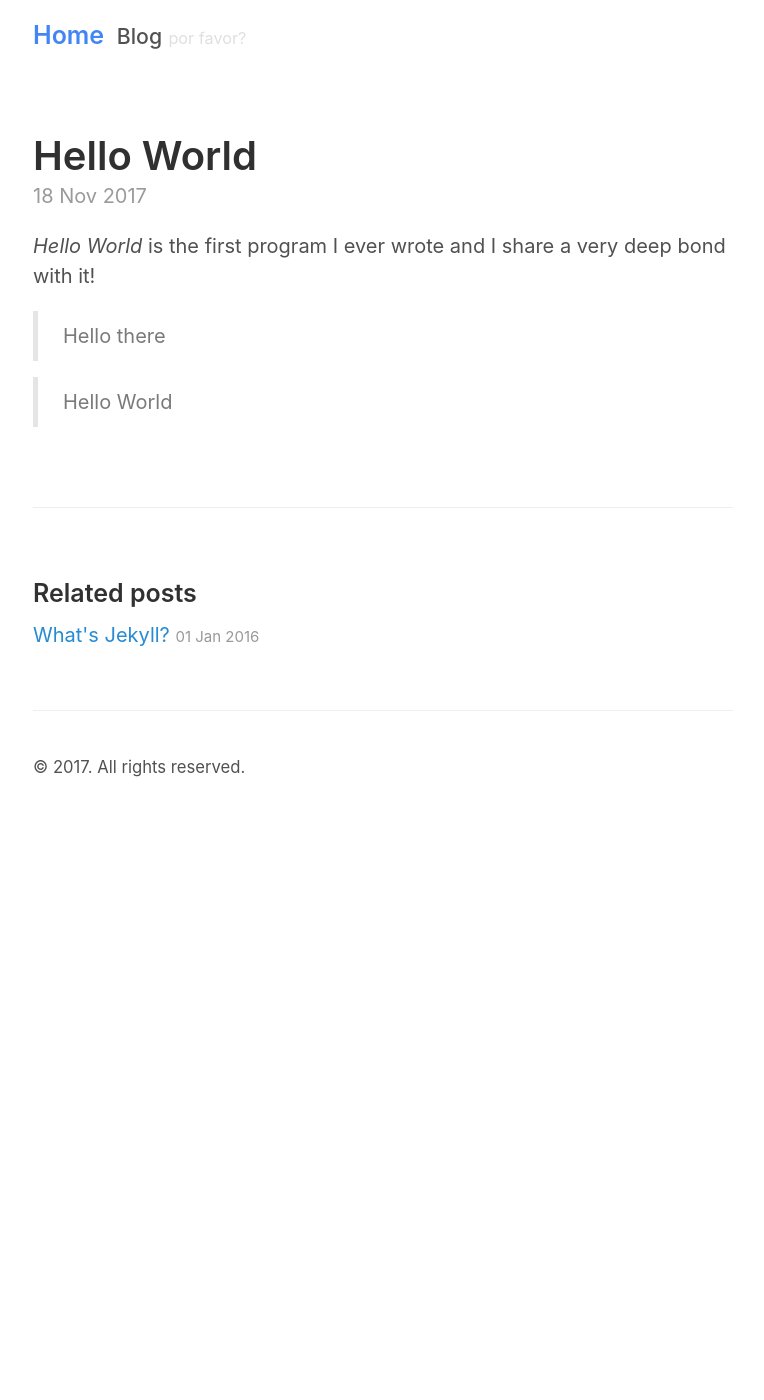
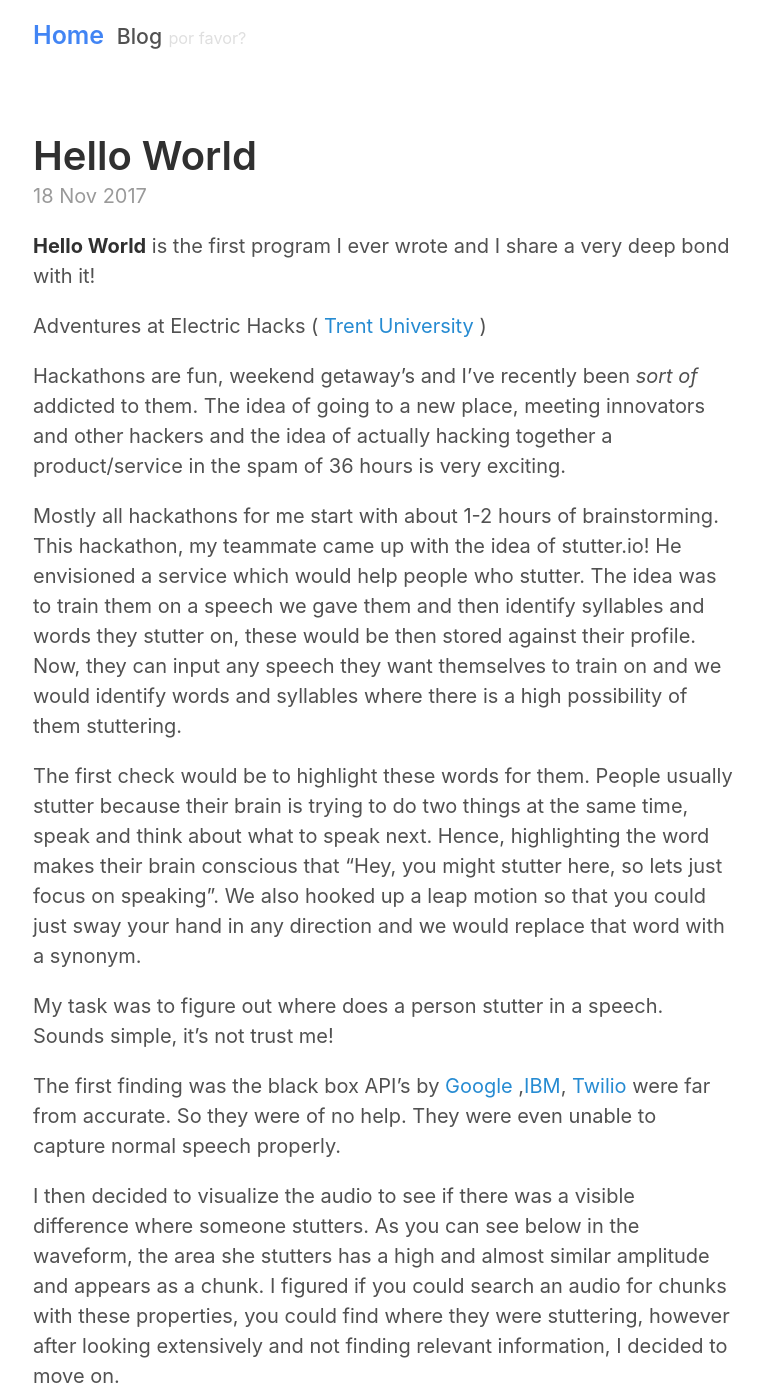
Before and after one commit to gotibhai/mygithubpage, a Jekyll site: the page built from _posts/2017-11-18-test.md, in a window 1280 px wide and 1400 px high. Shown: the whole window, without its empty margins (257-1021 px from the left). Built offline with Jekyll 4.4.1, drawn with Linux system fonts in a browser that asks for light colours; some of the changed text lies outside the part shown.

Commit message:
adding blog

```diff
--- a/_posts/2017-11-18-test.md
+++ b/_posts/2017-11-18-test.md
@@ -4,8 +4,33 @@ title: Hello World
 date: 2017-11-18
 ---
 
-*Hello World* is the first program I ever wrote and I share a very deep bond with it!
+**Hello World** is the first program I ever wrote and I share a very deep bond with it!
 
-> Hello there
+Adventures at Electric Hacks ( [Trent University](Wikipedia trent link) )
 
-> Hello World
+Hackathons are fun, weekend getaway's and I've recently been *sort of* addicted to them. The idea of going to a new place, meeting innovators and other hackers and the idea of actually hacking together a product/service in the spam of 36 hours is very exciting.
+
+Mostly all hackathons for me start with about 1-2 hours of brainstorming. This hackathon, my teammate came up with the idea of stutter.io!
+He envisioned a service which would help people who stutter. The idea was to train them on a speech we gave them and then identify syllables and words they stutter on, these would be then stored against their profile. Now, they can input any speech they want themselves to train on and we would identify words and syllables where there is a high possibility of them stuttering.
+
+The first check would be to highlight these words for them. People usually stutter because their brain is trying to do two things at the same time, speak and think about what to speak next. Hence, highlighting the word makes their brain conscious that "Hey, you might stutter here, so lets just focus on speaking". We also hooked up a leap motion so that you could just sway your hand in any direction and we would replace that word with a synonym.
+
+My task was to figure out where does a person stutter in a speech. Sounds simple, it's not trust me!
+
+The first finding was the black box API's by [Google](Google speech to Text) ,[IBM](IBM Watson Speech to Text), [Twilio](TWilio's speech to text) were far from accurate. So they were of no help. They were even unable to capture normal speech properly.
+
+I then decided to visualize the audio to see if there was a visible difference where someone stutters. As you can see below in the waveform, the area she stutters has a high and almost similar amplitude and appears as a chunk. I figured if you could search an audio for chunks with these properties, you could find where they were stuttering, however after looking extensively and not finding relevant information, I decided to move on.
+
+** Insert her audio/video **
+** Insert the waveform **
+
+* Talk about the diiference between waveform and spectrogram **
+
+Next, I stumbled upon something called time-stamped spech-to-text. The service I stumbled upon was called [Gentle]( add link to gentle). It's basically like an API which you call by passing an audio and it's transcript, you can even use the service right on their website.
+
+It will try to align the audio and transcript and return a json with every word it found in the transcript and aligned in the audio with the start and end time. It'll also return the syllables it heard in that audio piece. In addition to all these successfull alignments, It also returns objects which it could not find in the transcript or it couldn't find in the transcript.
+
+
+
+
+I started with zero knowledge of Audio Processing
```
